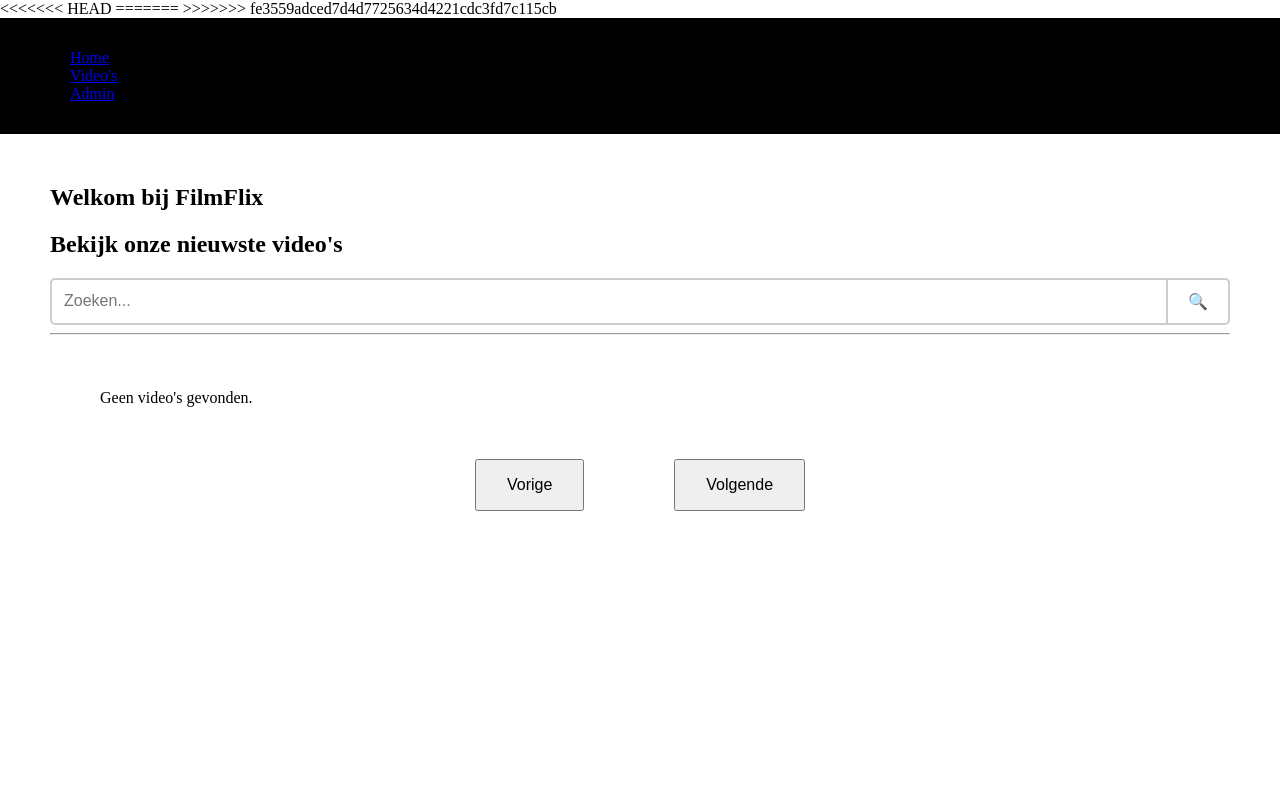
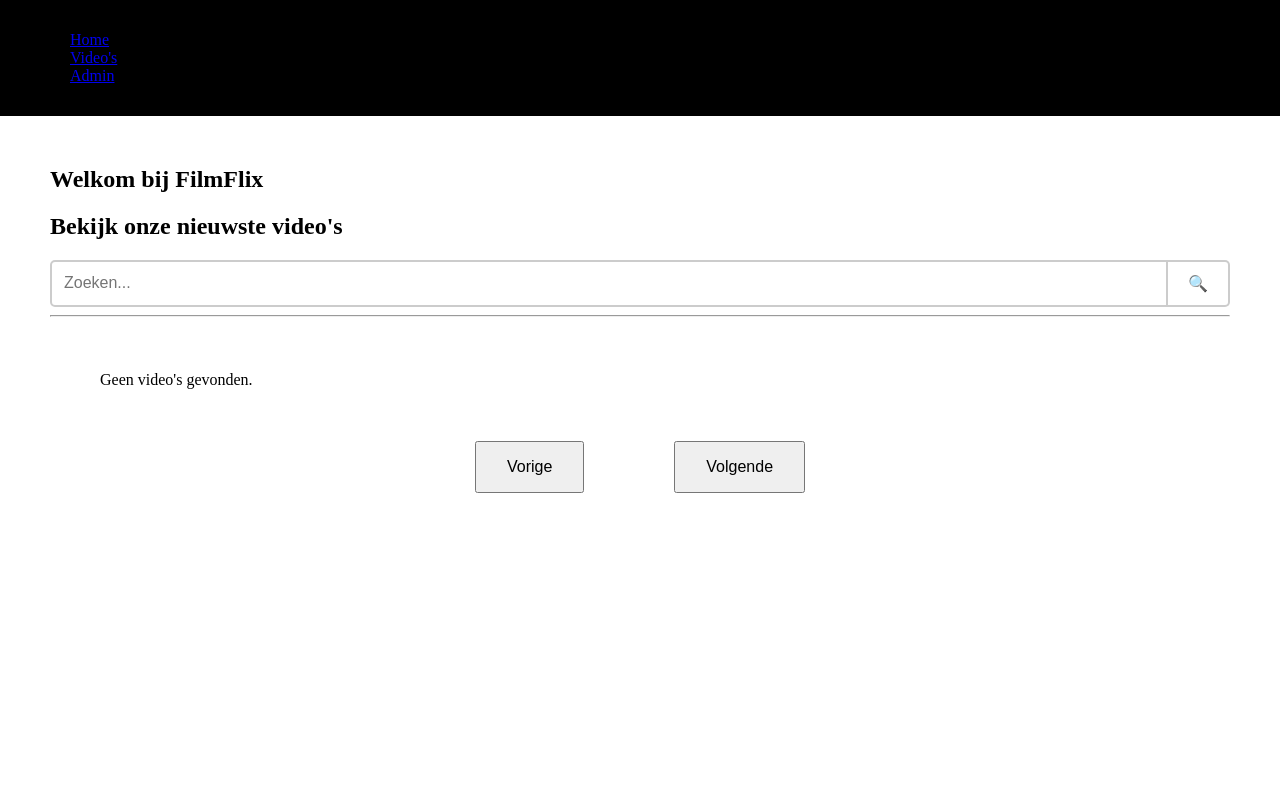
Before and after one commit to Finn740/FilmFlix, a PHP site: page / in a window 1280 px wide. Run offline with PHP 8.4, Linux system fonts and the light colour scheme; data that the repository does not hold is empty.

Commit message:
Deleted unnecary lines that did nothing

```diff
--- a/index.php
+++ b/index.php
@@ -1,5 +1,4 @@
-<<<<<<< HEAD
-=======
+
 <?php
 $servername = "localhost";
 $username = "root";
@@ -18,7 +17,7 @@ $stmt = $pdo->query("SELECT * FROM video");
 $videos = $stmt->fetchAll();
 ?>
 
->>>>>>> fe3559adced7d4d7725634d4221cdc3fd7c115cb
+
 <!DOCTYPE html>
 <html lang="nl">
 <head>
```
